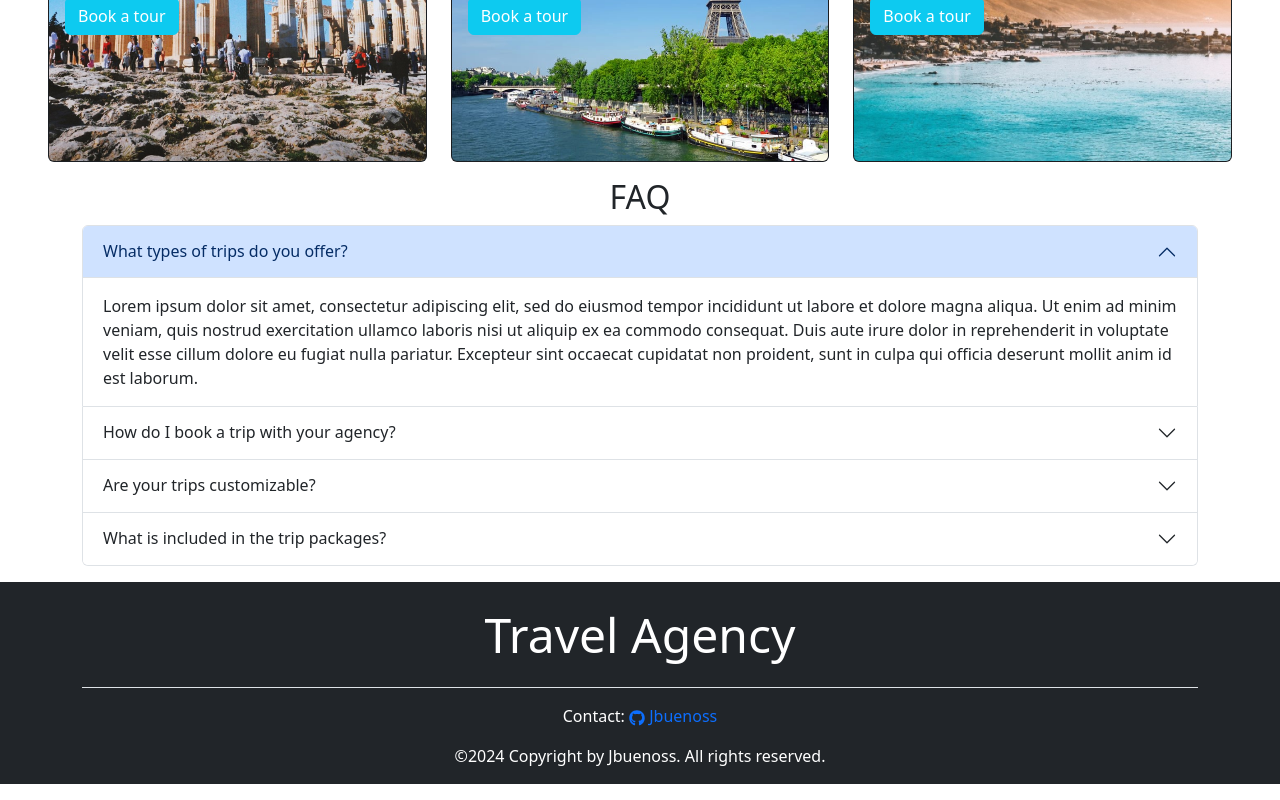
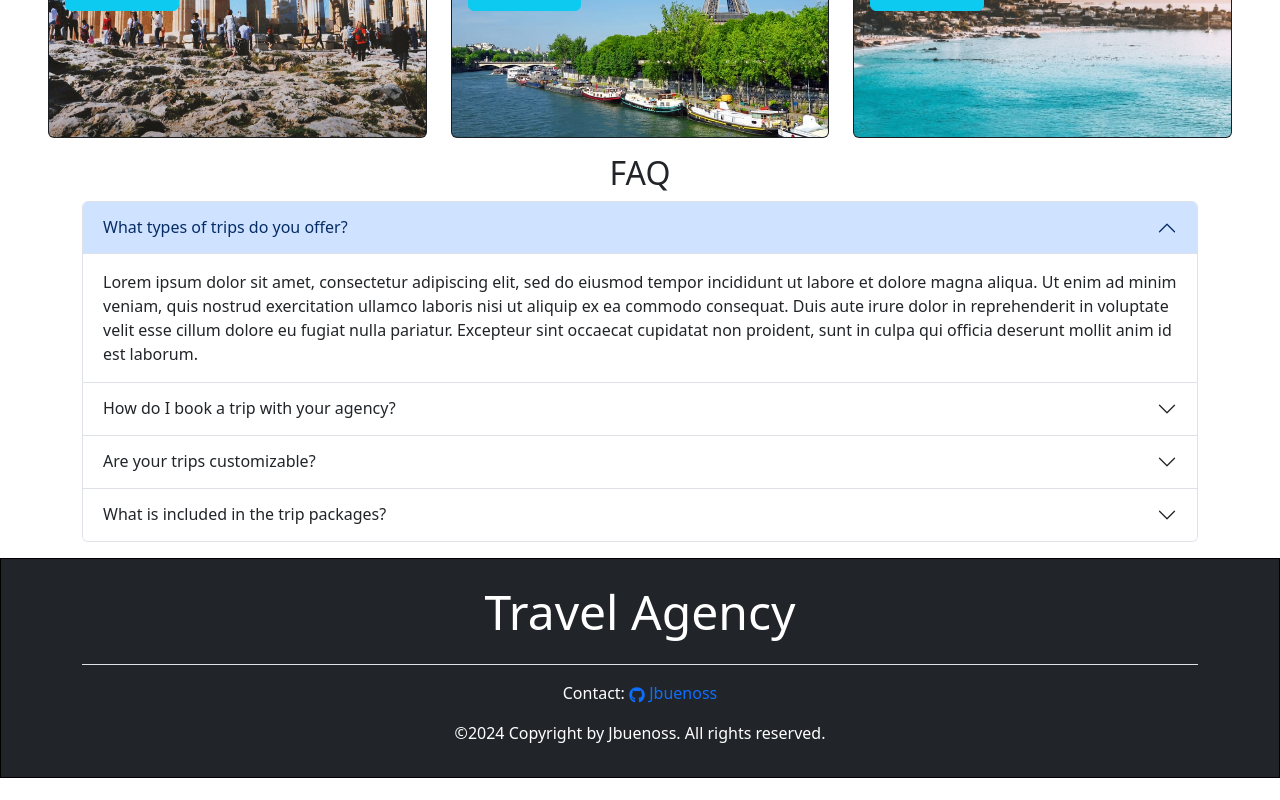
Before and after one commit to Jbuenoss/Travel-Agency, a React (Vite) app: page / in a window 1280 px wide. Shown: the part 1078-1878 px from the top of the page. After the commit the page ends 1856 px from the top, so only its background shows below. Built offline with nearby package versions, Linux system fonts and the light colour scheme.

Commit message:
correcting footer bug and exclude extra character

```diff
--- a/index.html
+++ b/index.html
@@ -6,7 +6,7 @@
     <meta name="viewport" content="width=device-width, initial-scale=1.0" />
     <title>Travel Agency</title>
   </head>
-  <body style="margin:0;"></body>>
+  <body style="margin:0; padding: 0; box-sizing: border-box;">
     <div id="root"></div>
     <script type="module" src="/src/main.jsx"></script>
   </body>
--- a/src/components/style.css
+++ b/src/components/style.css
@@ -35,3 +35,7 @@
 a{
     text-decoration: none !important;
 }
+
+footer{
+    border: 1px solid black;
+}
```
